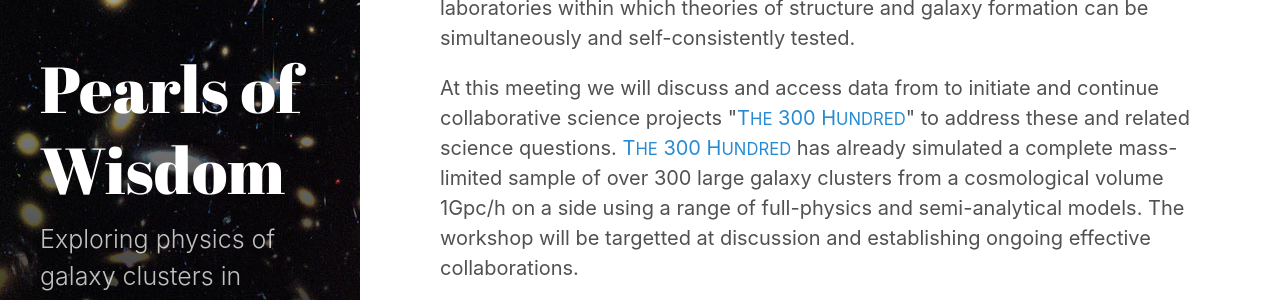
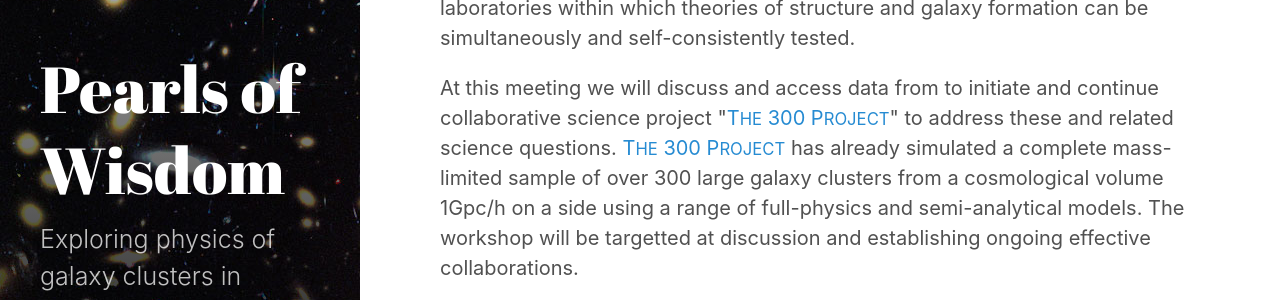
Before and after one commit to ZHCluster/ZHCluster.github.io, a Jekyll site: the page built from index.html, in a window 1280 px wide. Shown: the part 1296-1596 px from the top of the page. Built offline with Jekyll 4.4.1, drawn with Linux system fonts in a browser that asks for light colours; the list of posts is cut into pages by our own code.

Commit message:
Update index.html
Change 300 hundred to 300 project

```diff
--- a/index.html
+++ b/index.html
@@ -39,10 +39,10 @@ title: Home
     self-consistently tested.
 </p>
 <p>
-    At this meeting we will discuss and access data from to initiate and continue collaborative science projects
-    "<a href="http://the300-project.org/" target="_black">T<small>HE</small> 300 H<small>UNDRED</small></a>" to address
+    At this meeting we will discuss and access data from to initiate and continue collaborative science project
+    "<a href="http://the300-project.org/" target="_black">T<small>HE</small> 300 P<small>ROJECT</small></a>" to address
     these and related science questions.
-    <a href="http://the300-project.org/" target="_black">T<small>HE</small> 300 H<small>UNDRED</small></a> has already
+    <a href="http://the300-project.org/" target="_black">T<small>HE</small> 300 P<small>ROJECT</small></a> has already
     simulated a
     complete mass-limited sample of over 300 large galaxy clusters from a cosmological volume 1Gpc/h on a side using a
     range of full-physics and semi-analytical models. The workshop will be targetted at discussion and establishing
```
